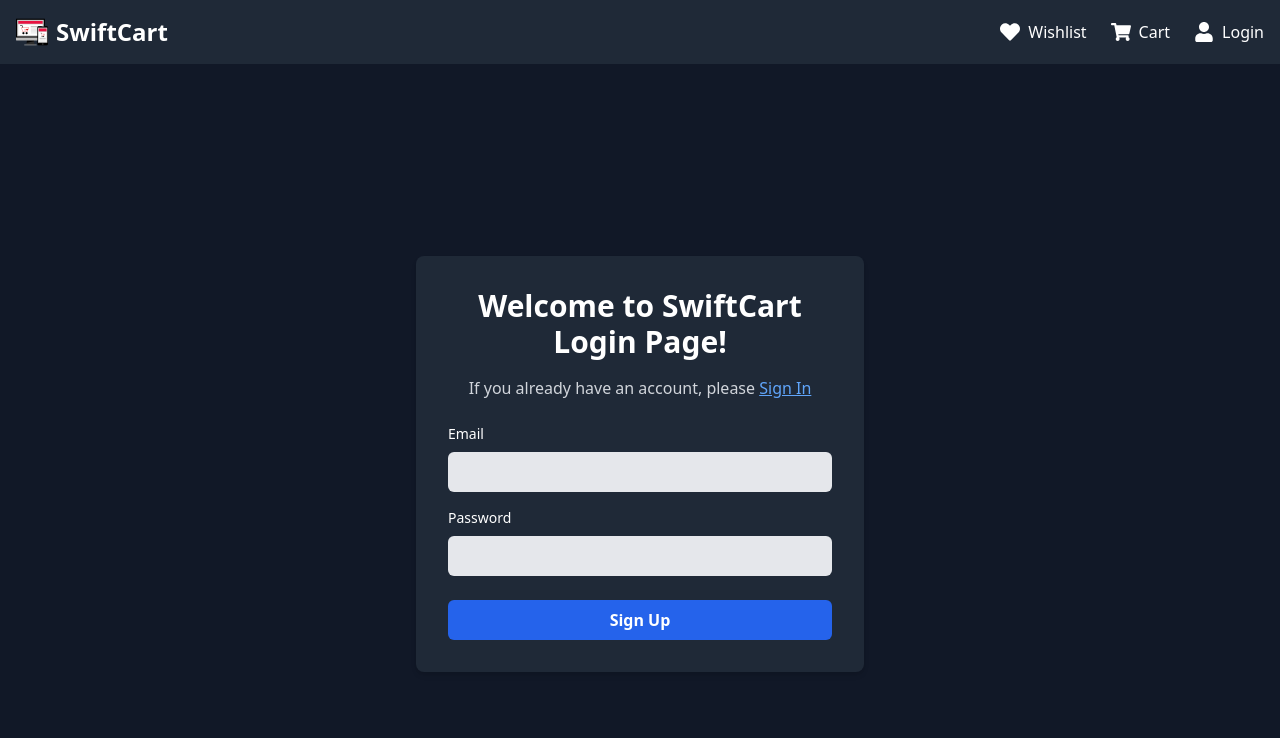
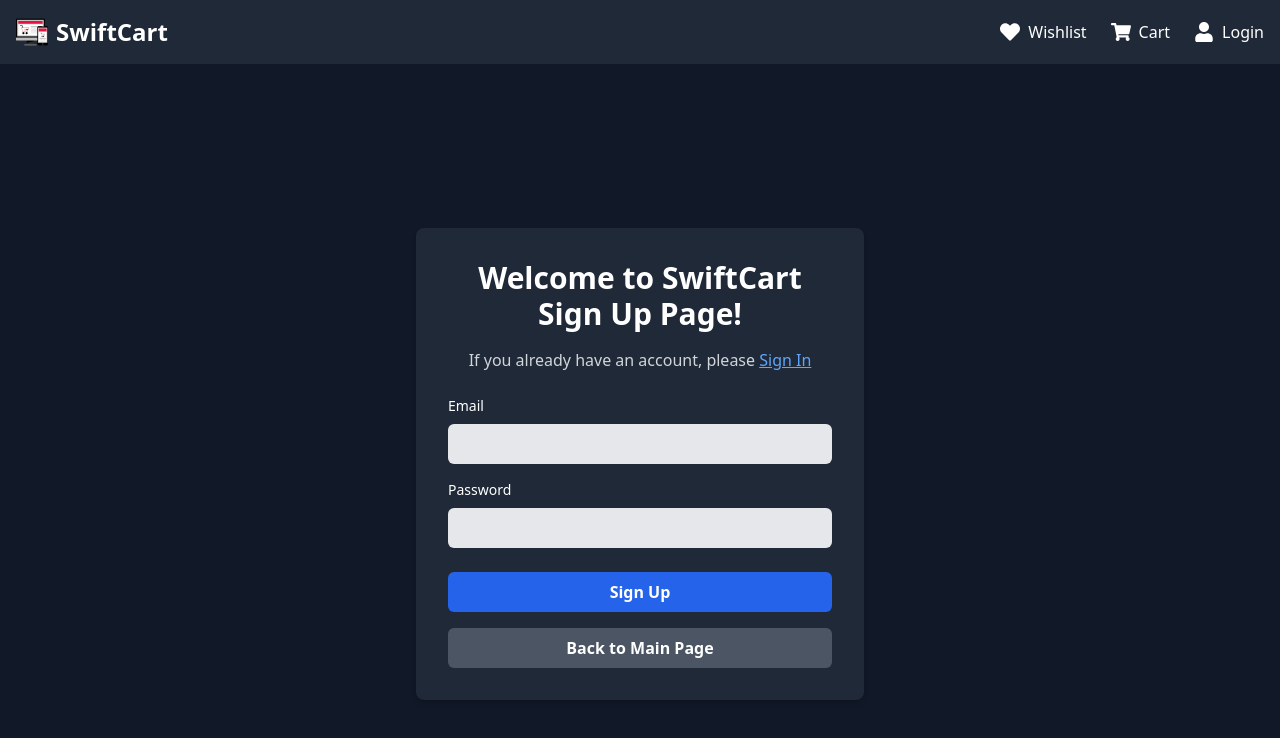
Before and after one commit to IkanyengAdams/FSJ_Portfolio_Piece_IKAADA488_BCL2407_GroupB_Ikanyeng-Adams_FSJ03, a Next.js app: page /sign-up in a window 1280 px wide. Shown: the top 738 px of the page. Built offline with nearby package versions, Linux system fonts and the light colour scheme; no server answers.

Commit message:
Refactored SignUp page: updated header text, added go back button, and reformatted code

```diff
--- a/src/app/sign-up/page.js
+++ b/src/app/sign-up/page.js
@@ -5,7 +5,6 @@ import { useRouter } from "next/navigation";
 import Link from "next/link";
 import { auth } from "../../../lib/firebase";
 import { createUserWithEmailAndPassword } from "firebase/auth";
-import { useCreateUserWithEmailAndPassword } from 'react-firebase-hooks/auth';
 
 export default function SignUp() {
   const [email, setEmail] = useState("");
@@ -31,14 +30,23 @@ export default function SignUp() {
     }
   };
 
+
+  const handleGoBack = () => {
+    router.push("/");
+  };
+
   return (
     <div className="flex items-center justify-center min-h-screen bg-gray-900">
       <div className="bg-gray-800 p-8 rounded-lg shadow-md w-full max-w-md">
-        <h2 className="text-3xl font-bold mb-4 text-white text-center">Welcome to SwiftCart Login Page!</h2>
+        <h2 className="text-3xl font-bold mb-4 text-white text-center">
+          Welcome to SwiftCart Sign Up Page!
+        </h2>
         <p className="text-gray-300 mb-6 text-center">
           If you already have an account, please{" "}
           <Link href="/sign-in">
-            <span className="text-blue-400 underline hover:text-blue-600">Sign In</span>
+            <span className="text-blue-400 underline hover:text-blue-600">
+              Sign In
+            </span>
           </Link>
         </p>
 
@@ -46,7 +54,10 @@ export default function SignUp() {
 
         <form onSubmit={handleSignUp}>
           <div className="mb-4">
-            <label className="block text-white text-sm font-medium mb-2" htmlFor="email">
+            <label
+              className="block text-white text-sm font-medium mb-2"
+              htmlFor="email"
+            >
               Email
             </label>
             <input
@@ -59,7 +70,10 @@ export default function SignUp() {
             />
           </div>
           <div className="mb-6">
-            <label className="block text-white text-sm font-medium mb-2" htmlFor="password">
+            <label
+              className="block text-white text-sm font-medium mb-2"
+              htmlFor="password"
+            >
               Password
             </label>
             <input
@@ -81,6 +95,13 @@ export default function SignUp() {
             {loading ? "Signing Up..." : "Sign Up"}
           </button>
         </form>
+
+        <button
+          onClick={handleGoBack}
+          className="mt-4 w-full py-2 px-4 bg-gray-600 text-white font-semibold rounded-md focus:outline-none focus:ring-2 focus:ring-gray-500 hover:bg-gray-700"
+        >
+          Back to Main Page
+        </button>
       </div>
     </div>
   );
```
